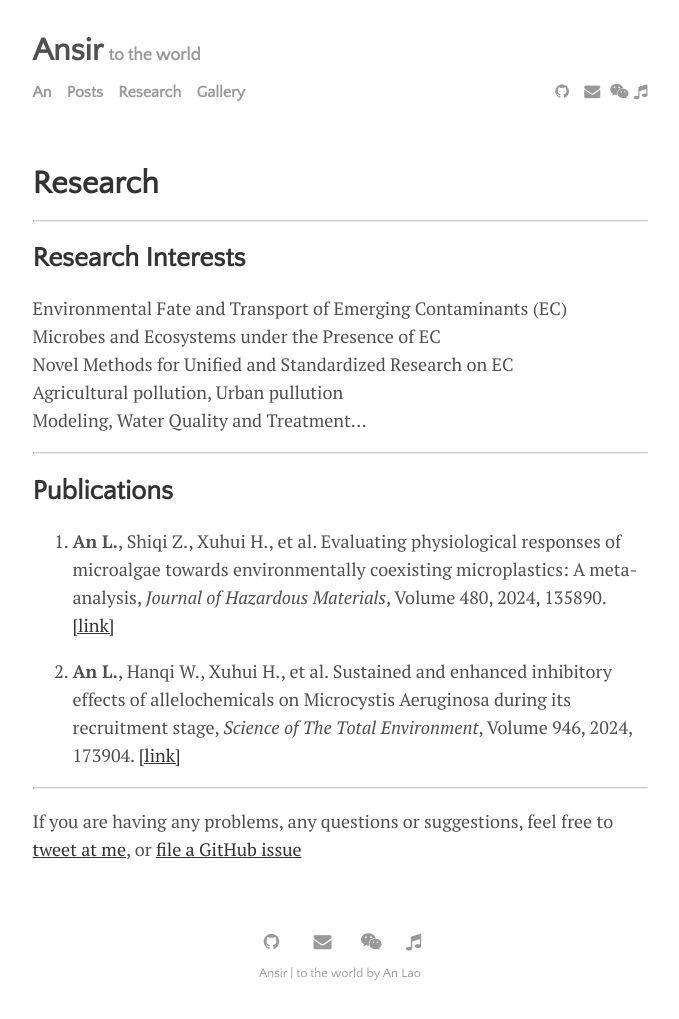
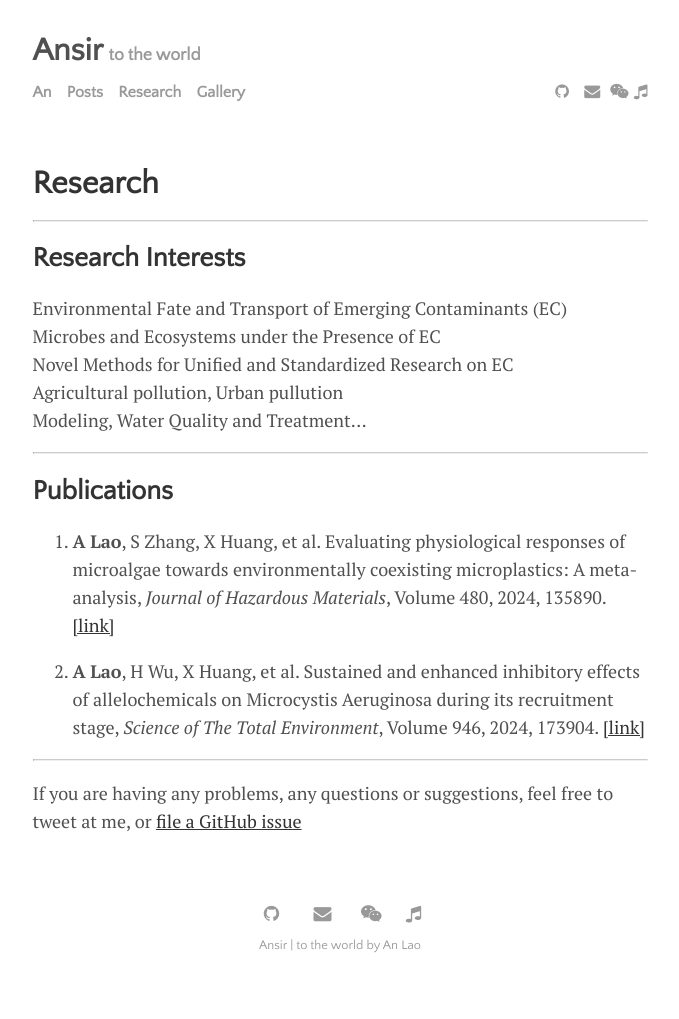
Before and after one commit to D093gg/D093gg.github.io, a Jekyll site: the page built from menu/research.md, in a window 1280 px wide. Shown: the whole page, without its empty margins (300-979 px from the left). Built offline with Jekyll 4.4.1, drawn with Linux system fonts in a browser that asks for light colours; after the commit the page ends 991 px from its top, so only the background shows below that.

Commit message:
Update research.md

```diff
--- a/menu/research.md
+++ b/menu/research.md
@@ -16,11 +16,11 @@ Modeling, Water Quality and Treatment...
 
 ## Publications
 
-1. **An L.**, Shiqi Z., Xuhui H., et al. Evaluating physiological responses of microalgae towards environmentally coexisting microplastics: A meta-analysis,
+1. **A Lao**, S Zhang, X Huang, et al. Evaluating physiological responses of microalgae towards environmentally coexisting microplastics: A meta-analysis,
 *Journal of Hazardous Materials*, Volume 480, 2024, 135890. [[link]](https://doi.org/10.1016/j.jhazmat.2024.135890)
 
-2. **An L.**, Hanqi W., Xuhui H., et al. Sustained and enhanced inhibitory effects of allelochemicals on Microcystis Aeruginosa during its recruitment stage, *Science of The Total Environment*, Volume 946, 2024, 173904. [[link]](https://doi.org/10.1016/j.scitotenv.2024.173904)
+2. **A Lao**, H Wu, X Huang, et al. Sustained and enhanced inhibitory effects of allelochemicals on Microcystis Aeruginosa during its recruitment stage, *Science of The Total Environment*, Volume 946, 2024, 173904. [[link]](https://doi.org/10.1016/j.scitotenv.2024.173904)
 
 ---
 
-If you are having any problems, any questions or suggestions, feel free to [tweet at me](https://twitter.com/), or [file a GitHub issue](https://github.com/)
+If you are having any problems, any questions or suggestions, feel free to tweet at me, or [file a GitHub issue](https://github.com/)
```
